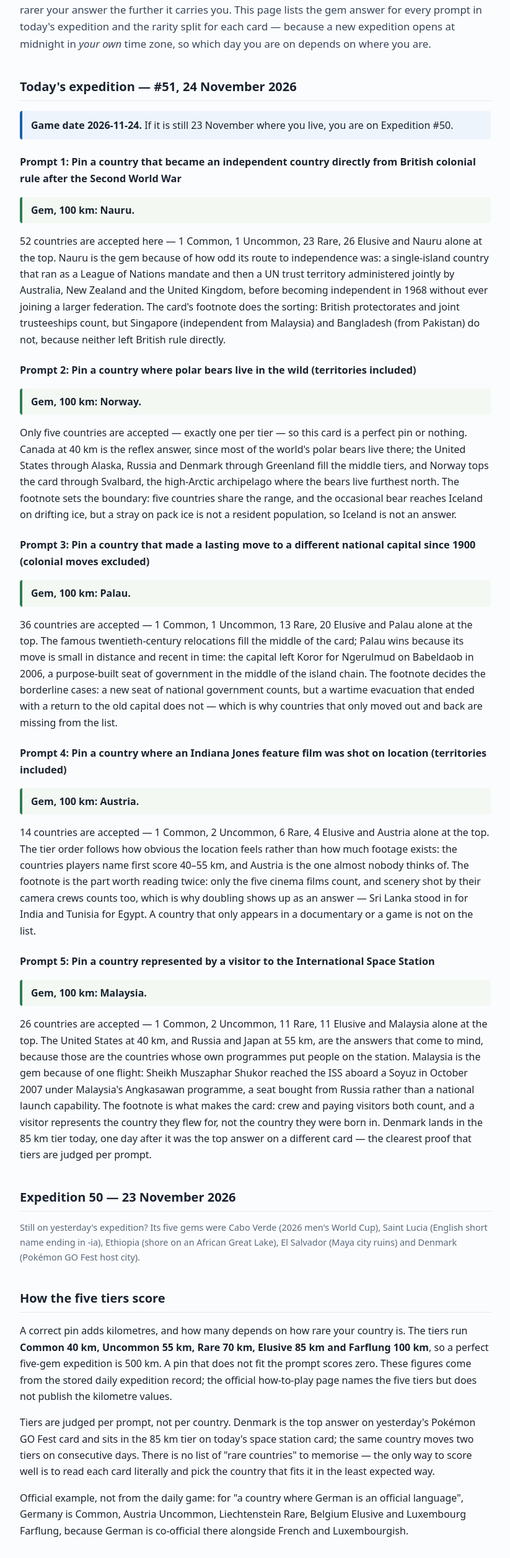
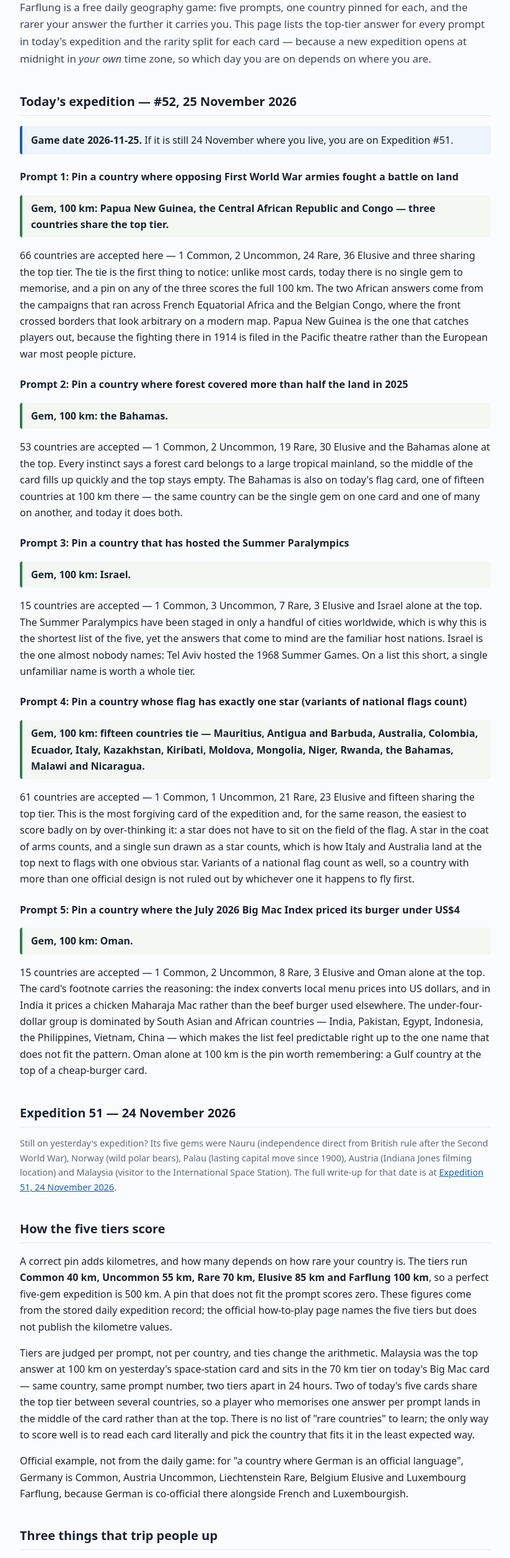
Before and after one commit to random-school-stuff/farflung-site, a plain HTML site: page index.html in a window 1280 px wide. Shown: the part 146-2660 px from the top of the page at 62% size, without its empty margins (228-1051 px from the left). Drawn offline with Linux system fonts and the light colour scheme.

Commit message:
Expedition 52

```diff
--- a/index.html
+++ b/index.html
@@ -3,8 +3,8 @@
 <head>
 <meta charset="utf-8">
 <meta name="viewport" content="width=device-width, initial-scale=1">
-<title>Farflung Answers Today (#51) – Countries &amp; Gem Pins</title>
-<meta name="description" content="Farflung answers for Expedition #51, 24 November 2026: the gem country for all five prompts and the rarity split for each card.">
+<title>Farflung Answers Today (#52) – Countries &amp; Gem Pins</title>
+<meta name="description" content="Farflung answers for Expedition #52, 25 November 2026: the top-tier country for all five prompts and the rarity split for each card.">
 <link rel="canonical" href="https://www.farflunganswer.com/">
 <style>
 body{font-family:system-ui,-apple-system,"Segoe UI",sans-serif;line-height:1.65;color:#1a2330;max-width:760px;margin:0 auto;padding:24px 20px 60px;background:#fbfcfd}
@@ -22,51 +22,52 @@ footer{margin-top:2.6em;padding-top:1em;border-top:1px solid #e3e8ee;font-size:.
 </head>
 <body>
 <header><strong>Farflung Answer</strong> — daily answers and hints</header>
+<nav class="note"><a href="/">Today's answers</a> › <a href="/answers/2026-11-24/">Expedition 51, 24 November</a> › <a href="/archive/">All past answers</a></nav>
 <main>
-<h1>Farflung Answers Today: Expedition 51</h1>
-<p class="lead">Farflung is a free daily geography game: five prompts, one country pinned for each, and the rarer your answer the further it carries you. This page lists the gem answer for every prompt in today's expedition and the rarity split for each card — because a new expedition opens at midnight in <em>your own</em> time zone, so which day you are on depends on where you are.</p>
+<h1>Farflung Answers Today: Expedition 52</h1>
+<p class="lead">Farflung is a free daily geography game: five prompts, one country pinned for each, and the rarer your answer the further it carries you. This page lists the top-tier answer for every prompt in today's expedition and the rarity split for each card — because a new expedition opens at midnight in <em>your own</em> time zone, so which day you are on depends on where you are.</p>
 
-<h2>Today's expedition — #51, 24 November 2026</h2>
-<p class="date"><strong>Game date 2026-11-24.</strong> If it is still 23 November where you live, you are on Expedition #50.</p>
+<h2>Today's expedition — #52, 25 November 2026</h2>
+<p class="date"><strong>Game date 2026-11-25.</strong> If it is still 24 November where you live, you are on Expedition #51.</p>
 
-<h3>Prompt 1: Pin a country that became an independent country directly from British colonial rule after the Second World War</h3>
-<p class="gem"><strong>Gem, 100 km: Nauru.</strong></p>
-<p>52 countries are accepted here — 1 Common, 1 Uncommon, 23 Rare, 26 Elusive and Nauru alone at the top. Nauru is the gem because of how odd its route to independence was: a single-island country that ran as a League of Nations mandate and then a UN trust territory administered jointly by Australia, New Zealand and the United Kingdom, before becoming independent in 1968 without ever joining a larger federation. The card's footnote does the sorting: British protectorates and joint trusteeships count, but Singapore (independent from Malaysia) and Bangladesh (from Pakistan) do not, because neither left British rule directly.</p>
+<h3>Prompt 1: Pin a country where opposing First World War armies fought a battle on land</h3>
+<p class="gem"><strong>Gem, 100 km: Papua New Guinea, the Central African Republic and Congo — three countries share the top tier.</strong></p>
+<p>66 countries are accepted here — 1 Common, 2 Uncommon, 24 Rare, 36 Elusive and three sharing the top tier. The tie is the first thing to notice: unlike most cards, today there is no single gem to memorise, and a pin on any of the three scores the full 100 km. The two African answers come from the campaigns that ran across French Equatorial Africa and the Belgian Congo, where the front crossed borders that look arbitrary on a modern map. Papua New Guinea is the one that catches players out, because the fighting there in 1914 is filed in the Pacific theatre rather than the European war most people picture.</p>
 
-<h3>Prompt 2: Pin a country where polar bears live in the wild (territories included)</h3>
-<p class="gem"><strong>Gem, 100 km: Norway.</strong></p>
-<p>Only five countries are accepted — exactly one per tier — so this card is a perfect pin or nothing. Canada at 40 km is the reflex answer, since most of the world's polar bears live there; the United States through Alaska, Russia and Denmark through Greenland fill the middle tiers, and Norway tops the card through Svalbard, the high-Arctic archipelago where the bears live furthest north. The footnote sets the boundary: five countries share the range, and the occasional bear reaches Iceland on drifting ice, but a stray on pack ice is not a resident population, so Iceland is not an answer.</p>
+<h3>Prompt 2: Pin a country where forest covered more than half the land in 2025</h3>
+<p class="gem"><strong>Gem, 100 km: the Bahamas.</strong></p>
+<p>53 countries are accepted — 1 Common, 2 Uncommon, 19 Rare, 30 Elusive and the Bahamas alone at the top. Every instinct says a forest card belongs to a large tropical mainland, so the middle of the card fills up quickly and the top stays empty. The Bahamas is also on today's flag card, one of fifteen countries at 100 km there — the same country can be the single gem on one card and one of many on another, and today it does both.</p>
 
-<h3>Prompt 3: Pin a country that made a lasting move to a different national capital since 1900 (colonial moves excluded)</h3>
-<p class="gem"><strong>Gem, 100 km: Palau.</strong></p>
-<p>36 countries are accepted — 1 Common, 1 Uncommon, 13 Rare, 20 Elusive and Palau alone at the top. The famous twentieth-century relocations fill the middle of the card; Palau wins because its move is small in distance and recent in time: the capital left Koror for Ngerulmud on Babeldaob in 2006, a purpose-built seat of government in the middle of the island chain. The footnote decides the borderline cases: a new seat of national government counts, but a wartime evacuation that ended with a return to the old capital does not — which is why countries that only moved out and back are missing from the list.</p>
+<h3>Prompt 3: Pin a country that has hosted the Summer Paralympics</h3>
+<p class="gem"><strong>Gem, 100 km: Israel.</strong></p>
+<p>15 countries are accepted — 1 Common, 3 Uncommon, 7 Rare, 3 Elusive and Israel alone at the top. The Summer Paralympics have been staged in only a handful of cities worldwide, which is why this is the shortest list of the five, yet the answers that come to mind are the familiar host nations. Israel is the one almost nobody names: Tel Aviv hosted the 1968 Summer Games. On a list this short, a single unfamiliar name is worth a whole tier.</p>
 
-<h3>Prompt 4: Pin a country where an Indiana Jones feature film was shot on location (territories included)</h3>
-<p class="gem"><strong>Gem, 100 km: Austria.</strong></p>
-<p>14 countries are accepted — 1 Common, 2 Uncommon, 6 Rare, 4 Elusive and Austria alone at the top. The tier order follows how obvious the location feels rather than how much footage exists: the countries players name first score 40–55 km, and Austria is the one almost nobody thinks of. The footnote is the part worth reading twice: only the five cinema films count, and scenery shot by their camera crews counts too, which is why doubling shows up as an answer — Sri Lanka stood in for India and Tunisia for Egypt. A country that only appears in a documentary or a game is not on the list.</p>
+<h3>Prompt 4: Pin a country whose flag has exactly one star (variants of national flags count)</h3>
+<p class="gem"><strong>Gem, 100 km: fifteen countries tie — Mauritius, Antigua and Barbuda, Australia, Colombia, Ecuador, Italy, Kazakhstan, Kiribati, Moldova, Mongolia, Niger, Rwanda, the Bahamas, Malawi and Nicaragua.</strong></p>
+<p>61 countries are accepted — 1 Common, 1 Uncommon, 21 Rare, 23 Elusive and fifteen sharing the top tier. This is the most forgiving card of the expedition and, for the same reason, the easiest to score badly on by over-thinking it: a star does not have to sit on the field of the flag. A star in the coat of arms counts, and a single sun drawn as a star counts, which is how Italy and Australia land at the top next to flags with one obvious star. Variants of a national flag count as well, so a country with more than one official design is not ruled out by whichever one it happens to fly first.</p>
 
-<h3>Prompt 5: Pin a country represented by a visitor to the International Space Station</h3>
-<p class="gem"><strong>Gem, 100 km: Malaysia.</strong></p>
-<p>26 countries are accepted — 1 Common, 2 Uncommon, 11 Rare, 11 Elusive and Malaysia alone at the top. The United States at 40 km, and Russia and Japan at 55 km, are the answers that come to mind, because those are the countries whose own programmes put people on the station. Malaysia is the gem because of one flight: Sheikh Muszaphar Shukor reached the ISS aboard a Soyuz in October 2007 under Malaysia's Angkasawan programme, a seat bought from Russia rather than a national launch capability. The footnote is what makes the card: crew and paying visitors both count, and a visitor represents the country they flew for, not the country they were born in. Denmark lands in the 85 km tier today, one day after it was the top answer on a different card — the clearest proof that tiers are judged per prompt.</p>
+<h3>Prompt 5: Pin a country where the July 2026 Big Mac Index priced its burger under US$4</h3>
+<p class="gem"><strong>Gem, 100 km: Oman.</strong></p>
+<p>15 countries are accepted — 1 Common, 2 Uncommon, 8 Rare, 3 Elusive and Oman alone at the top. The card's footnote carries the reasoning: the index converts local menu prices into US dollars, and in India it prices a chicken Maharaja Mac rather than the beef burger used elsewhere. The under-four-dollar group is dominated by South Asian and African countries — India, Pakistan, Egypt, Indonesia, the Philippines, Vietnam, China — which makes the list feel predictable right up to the one name that does not fit the pattern. Oman alone at 100 km is the pin worth remembering: a Gulf country at the top of a cheap-burger card.</p>
 
-<h2>Expedition 50 — 23 November 2026</h2>
-<p class="note">Still on yesterday's expedition? Its five gems were Cabo Verde (2026 men's World Cup), Saint Lucia (English short name ending in -ia), Ethiopia (shore on an African Great Lake), El Salvador (Maya city ruins) and Denmark (Pokémon GO Fest host city).</p>
+<h2>Expedition 51 — 24 November 2026</h2>
+<p class="note">Still on yesterday's expedition? Its five gems were Nauru (independence direct from British rule after the Second World War), Norway (wild polar bears), Palau (lasting capital move since 1900), Austria (Indiana Jones filming location) and Malaysia (visitor to the International Space Station). The full write-up for that date is at <a href="/answers/2026-11-24/">Expedition 51, 24 November 2026</a>.</p>
 
 <h2>How the five tiers score</h2>
 <p>A correct pin adds kilometres, and how many depends on how rare your country is. The tiers run <strong>Common 40 km, Uncommon 55 km, Rare 70 km, Elusive 85 km and Farflung 100 km</strong>, so a perfect five-gem expedition is 500 km. A pin that does not fit the prompt scores zero. These figures come from the stored daily expedition record; the official how-to-play page names the five tiers but does not publish the kilometre values.</p>
-<p>Tiers are judged per prompt, not per country. Denmark is the top answer on yesterday's Pokémon GO Fest card and sits in the 85 km tier on today's space station card; the same country moves two tiers on consecutive days. There is no list of "rare countries" to memorise — the only way to score well is to read each card literally and pick the country that fits it in the least expected way.</p>
+<p>Tiers are judged per prompt, not per country, and ties change the arithmetic. Malaysia was the top answer at 100 km on yesterday's space-station card and sits in the 70 km tier on today's Big Mac card — same country, same prompt number, two tiers apart in 24 hours. Two of today's five cards share the top tier between several countries, so a player who memorises one answer per prompt lands in the middle of the card rather than at the top. There is no list of "rare countries" to learn; the only way to score well is to read each card literally and pick the country that fits it in the least expected way.</p>
 <p>Official example, not from the daily game: for "a country where German is an official language", Germany is Common, Austria Uncommon, Liechtenstein Rare, Belgium Elusive and Luxembourg Farflung, because German is co-official there alongside French and Luxembourgish.</p>
 
 <h2>Three things that trip people up</h2>
 <ul>
-<li><strong>Territories count for their parent country — with the game's own exceptions.</strong> Greenland scores as Denmark and Guam as the United States; on today's polar bear card that is what puts Denmark in play at all. But the game has folded and unfurled constituent countries differently from card to card, so check each footnote instead of assuming.</li>
+<li><strong>Territories count for their parent country — with the game's own exceptions.</strong> Greenland scores as Denmark and Guam as the United States. But the game has folded and unfurled constituent countries differently from card to card, so read the card's footnote instead of assuming.</li>
 <li><strong>One attempt per expedition.</strong> Leaving mid-round is allowed and you can come back, but the 60-second clock keeps running while you are away, and a timed-out prompt scores nothing.</li>
-<li><strong>197 countries are in play</strong> — 193 UN members plus Vatican City, Palestine, Kosovo and Taiwan. Every prompt has at least one gem sitting at the top tier.</li>
+<li><strong>197 countries are in play</strong> — 193 UN members plus Vatican City, Palestine, Kosovo and Taiwan. Every prompt has at least one answer in the top tier, which is why a strange-looking answer is usually worth more than an obvious one.</li>
 </ul>
 
 <h2>Questions</h2>
 <h3>What are today's Farflung answers?</h3>
-<p>Expedition #51 on 24 November 2026 has Nauru, Norway, Palau, Austria and Malaysia as its selected 100 km gems, in prompt order — independence direct from British rule, wild polar bears, a lasting capital move since 1900, an Indiana Jones filming location, and a visitor to the International Space Station. Each of those cards gives its gem to a single country. The full accepted list stays inside the game; these are the top-tier picks for each card.</p>
+<p>Expedition #52 on 25 November 2026, in prompt order: Papua New Guinea, the Central African Republic and Congo tie at 100 km on the First World War card; the Bahamas takes the forest-cover card; Israel the Summer Paralympics card; fifteen countries tie at the top of the flag card (Mauritius, Antigua and Barbuda, Australia, Colombia, Ecuador, Italy, Kazakhstan, Kiribati, Moldova, Mongolia, Niger, Rwanda, the Bahamas, Malawi and Nicaragua); and Oman takes the Big Mac Index card. The full accepted list stays inside the game; these are the top-tier picks for each card.</p>
 <h3>When does a new Farflung expedition open?</h3>
 <p>At midnight in your own local time. Everyone gets the same five prompts for a given date, so two players in different time zones can be on different expedition numbers at the same moment.</p>
 <h3>Can I play today's expedition a second time?</h3>
@@ -75,6 +76,8 @@ footer{margin-top:2.6em;padding-top:1em;border-top:1px solid #e3e8ee;font-size:.
 <p>No. Farflung runs free in a browser on a phone or a computer, as a guest, with nothing to download.</p>
 <h3>Is there a Farflung unlimited mode?</h3>
 <p>Not on the official game. Themed packs come first and an unlimited mode follows later. You can replay the past week from the in-game menu.</p>
+<h3>Where are the answers for older expeditions?</h3>
+<p>On the <a href="/archive/">archive page</a>, one page per date, newest first. The game itself only shows the current round, so finished expeditions survive only on pages like <a href="/answers/2026-11-24/">24 November 2026</a>.</p>
 <h3>Is farflunganswer.com the official Farflung site?</h3>
 <p>No. This is an independent fan site tracking the daily answers. The official game is published by Farflung LLC at farflung.game.</p>
 
@@ -88,11 +91,13 @@ footer{margin-top:2.6em;padding-top:1em;border-top:1px solid #e3e8ee;font-size:.
   "@context": "https://schema.org",
   "@type": "FAQPage",
   "mainEntity": [
-    {"@type":"Question","name":"What are today's Farflung answers?","acceptedAnswer":{"@type":"Answer","text":"Expedition #51 on 24 November 2026 has Nauru, Norway, Palau, Austria and Malaysia as its selected 100 km gems, in prompt order."}},
+    {"@type":"Question","name":"What are today's Farflung answers?","acceptedAnswer":{"@type":"Answer","text":"Expedition #52 on 25 November 2026: Papua New Guinea, the Central African Republic and Congo tie at 100 km on the First World War card; the Bahamas on the forest-cover card; Israel on the Summer Paralympics card; fifteen countries tie at the top of the flag card; and Oman is the gem on the Big Mac Index card."}},
     {"@type":"Question","name":"When does a new Farflung expedition open?","acceptedAnswer":{"@type":"Answer","text":"At midnight in your own local time. Everyone gets the same five prompts for a given date, so two players in different time zones can be on different expedition numbers at the same moment."}},
-    {"@type":"Question","name":"Can I play today's expedition a second time?","acceptedAnswer":{"@type":"Answer","text":"No. One attempt per daily expedition. Practice mode gives you a single repeated prompt with no clock and does not affect your daily score."}},
+    {"@type":"Question","name":"Can I play today's expedition a second time?","acceptedAnswer":{"@type":"Answer","text":"No. One attempt per daily expedition. Practice mode gives you one repeated prompt with no clock."}},
     {"@type":"Question","name":"Do I need an account to play Farflung?","acceptedAnswer":{"@type":"Answer","text":"No. Farflung runs free in a browser on a phone or a computer, as a guest, with nothing to download."}},
-    {"@type":"Question","name":"Is there a Farflung unlimited mode?","acceptedAnswer":{"@type":"Answer","text":"Not on the official game. Themed packs come first and an unlimited mode follows later. The past week can be replayed from the in-game menu."}}
+    {"@type":"Question","name":"Is there a Farflung unlimited mode?","acceptedAnswer":{"@type":"Answer","text":"Not on the official game. Themed packs come first and an unlimited mode follows later. You can replay the past week from the in-game menu."}},
+    {"@type":"Question","name":"Where are the answers for older expeditions?","acceptedAnswer":{"@type":"Answer","text":"On the archive page at /archive/, one page per date, newest first."}},
+    {"@type":"Question","name":"Is farflunganswer.com the official Farflung site?","acceptedAnswer":{"@type":"Answer","text":"No. This is an independent fan site tracking the daily answers. The official game is published by Farflung LLC at farflung.game."}}
   ]
 }
 </script>
```
